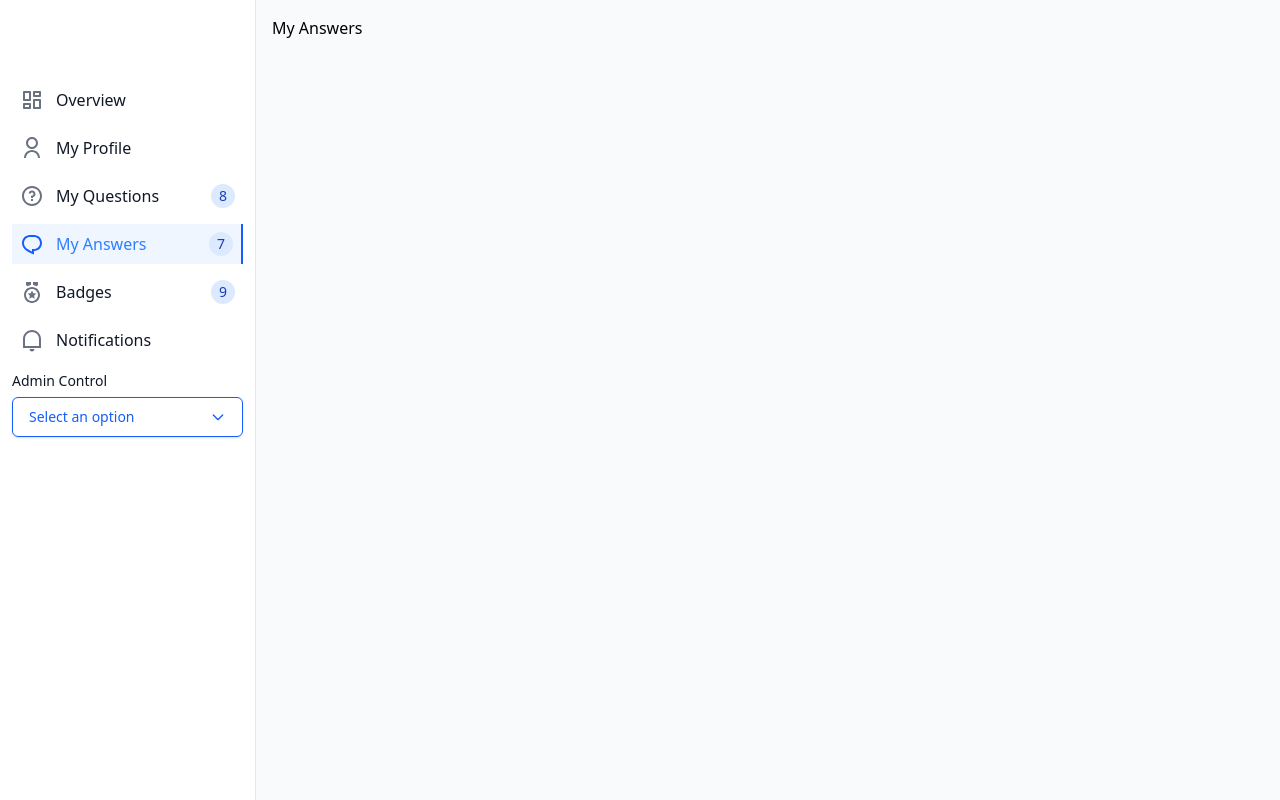
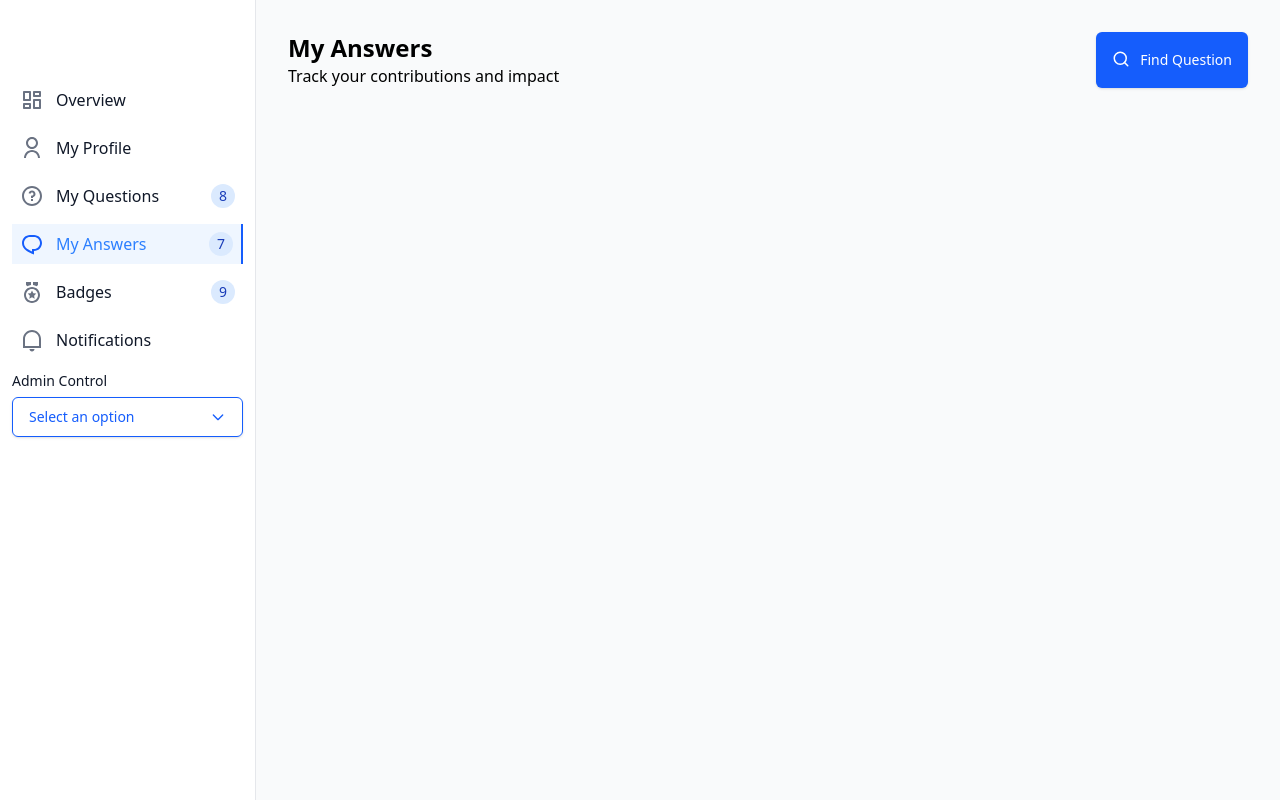
Before and after one commit to Zack-Pro-Ver/Knowledge-Sharing-Portal, a React (Vite) app: page /my-answers in a window 1280 px wide. Built offline with nearby package versions, Linux system fonts and the light colour scheme.

Commit message:
header section

```diff
--- a/package.json
+++ b/package.json
@@ -15,6 +15,7 @@
     "@heroicons/react": "^2.2.0",
     "@remixicon/react": "^4.6.0",
     "@tailwindcss/vite": "^4.1.11",
+    "lucide-react": "^0.540.0",
     "react": "^19.1.1",
     "react-dom": "^19.1.1",
     "react-router": "^7.8.0",
--- a/src/components/Header/index.tsx
+++ b/src/components/Header/index.tsx
@@ -3,13 +3,13 @@ import Button from "../../elements/Button/index";
 interface Props {
   title: string;
   description?: string;
-  buttonText: string;
+  buttonText?: string;
   icon?: React.ReactNode;
 }
 export const Header = ({ title, description, buttonText, icon }: Props) => {
   return (
     <div className="flex flex-row justify-between p-4">
-      <div className="flex">
+      <div className="flex flex-col">
         <p className="text-2xl font-bold ">{title}</p>
         {description && <p className="text-base font-normal">{description} </p>}
       </div>
--- a/src/pages/MyAnswers/index.tsx
+++ b/src/pages/MyAnswers/index.tsx
@@ -1,3 +1,15 @@
-export const MyAnswers = () =>{
-  return <>My Answers</>
-}
+import { Search } from "lucide-react";
+import { Header } from "../../components/Header";
+
+export const MyAnswers = () => {
+  return (
+    <>
+      <Header
+        buttonText="Find Question"
+        description="Track your contributions and impact"
+        icon={<Search size={18} />}
+        title="My Answers"
+      />
+    </>
+  );
+};
```
Also changed, not shown: 1 other file (tests, documents, lock files or other folders).
